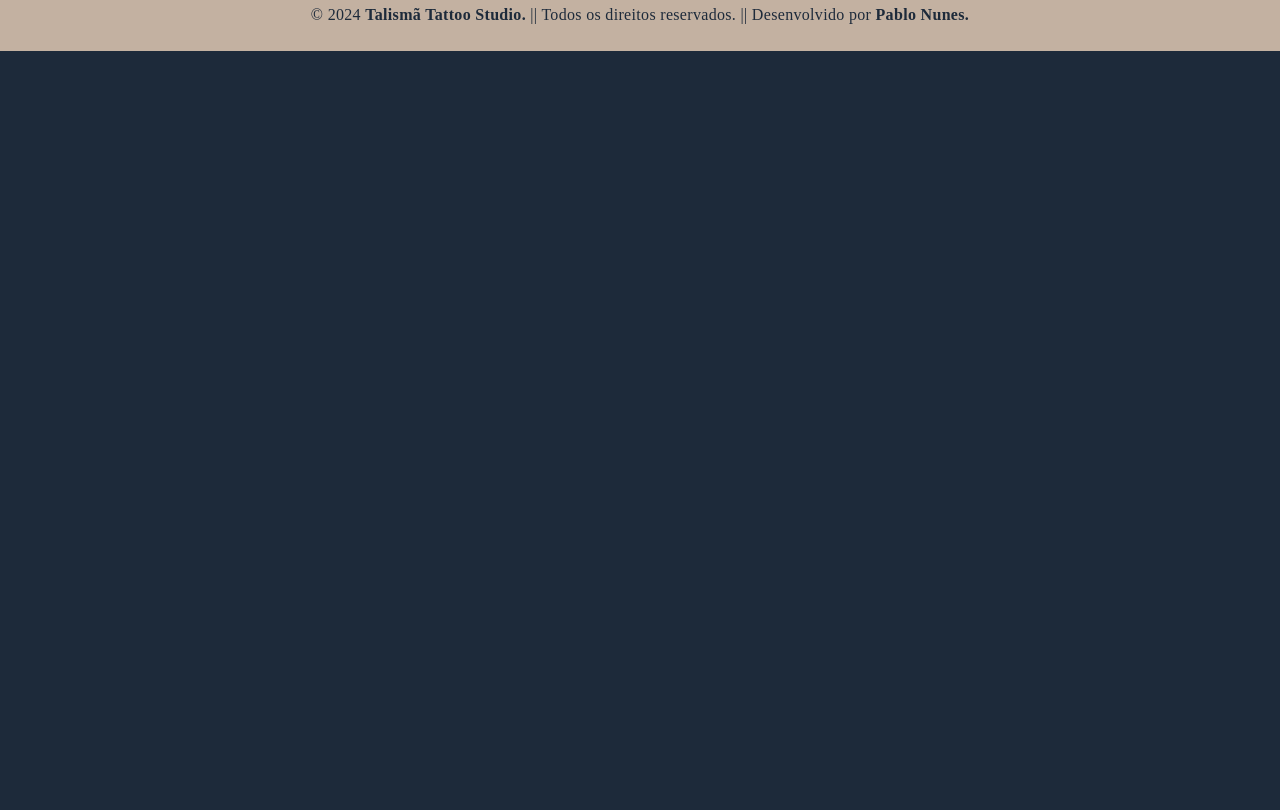
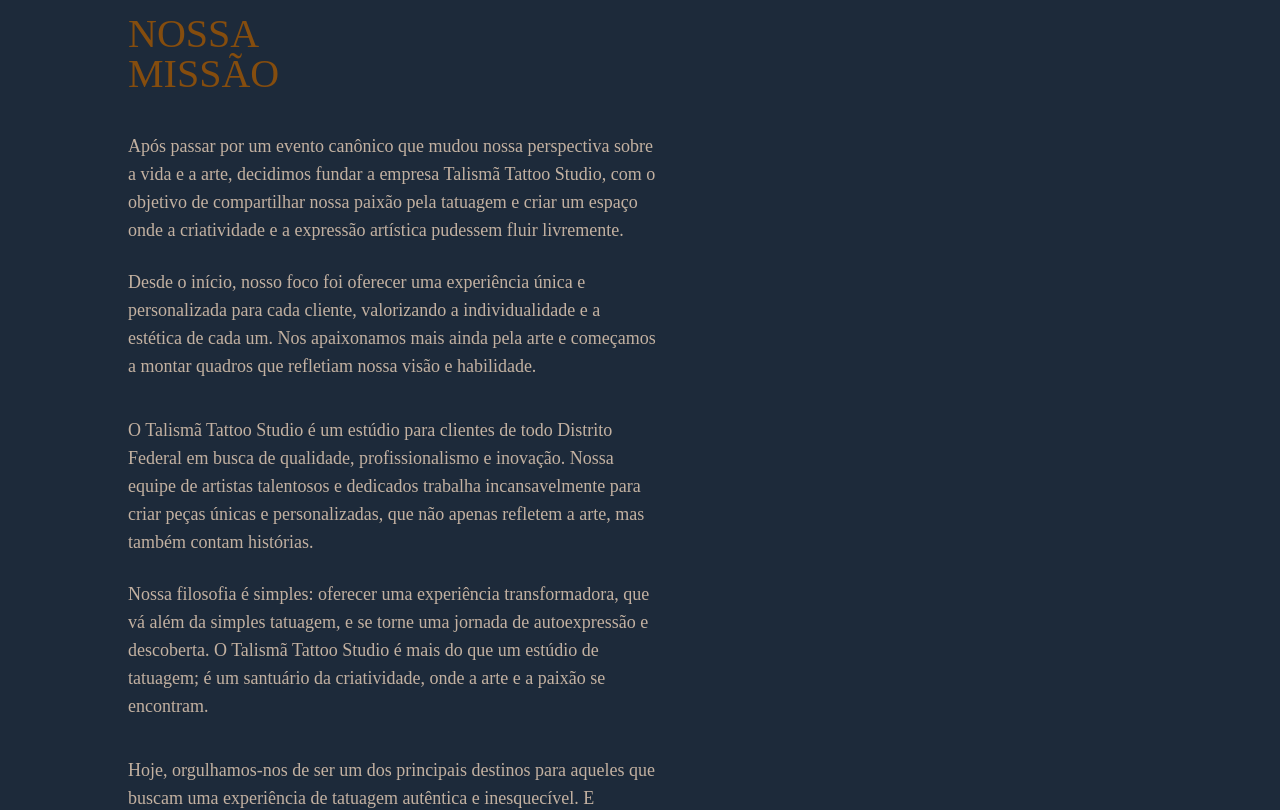
Before and after one commit to Pabloopk/Talisma-tattoo-studio-estudio-de-artes-e-tatuagem, a React (Create React App) app: page /sobre in a window 1280 px wide. Shown: the part 1380-2190 px from the top of the page. Before the commit the page ends 1431 px from the top, so only its background shows below. Built offline with nearby package versions, Linux system fonts and the light colour scheme.

Commit message:
add seo text

```diff
--- a/src/page/Sobre.js
+++ b/src/page/Sobre.js
@@ -66,14 +66,46 @@
 
                     <p className='mb-6'>Hoje, orgulhamos-nos de ser um dos principais destinos para aqueles que buscam uma experiência de tatuagem autêntica e inesquecível. E continuamos a inovar, sempre buscando novas formas de expressão e novos caminhos para criar arte que inspire e transforme.</p>
 
-                    <button onClick={buttonAbout}  className='mb-[40px] btn btn-lg btn-link'>
-                      Voltar
-                    </button>
 
                   </div>
                 </div>
               </motion.div>
+
+
+
           </div>
+
+          <motion.div variants={fadeIn('left')}
+              initial="hidden"
+              whileInView={'show'} className='flex-1 h-full xl:mt-48'>
+
+                <div className='flex mt-16 flex-col items-start'>
+
+
+                  <h2 className='h2 mt-10'>Nossa Missão</h2>
+                  <div className='max-w-[530px]'>
+                    <p className='mb-6'>Após passar por um evento canônico que mudou nossa perspectiva sobre a vida e a arte, decidimos fundar a empresa Talismã Tattoo Studio, com o objetivo de compartilhar nossa paixão pela tatuagem e criar um espaço onde a criatividade e a expressão artística pudessem fluir livremente.
+                    </p>
+
+                    <p className='mb-9'>Desde o início, nosso foco foi oferecer uma experiência única e personalizada para cada cliente, valorizando a individualidade e a estética de cada um. Nos apaixonamos mais ainda pela arte e começamos a montar quadros que refletiam nossa visão e habilidade.
+                    </p>
+
+                    <p className='mb-6'>O Talismã Tattoo Studio é um estúdio para clientes de todo Distrito Federal em busca de qualidade, profissionalismo e inovação. Nossa equipe de artistas talentosos e dedicados trabalha incansavelmente para criar peças únicas e personalizadas, que não apenas refletem a arte, mas também contam histórias.
+
+                    </p>
+
+                    <p className='mb-9'>Nossa filosofia é simples: oferecer uma experiência transformadora, que vá além da simples tatuagem, e se torne uma jornada de autoexpressão e descoberta. O Talismã Tattoo Studio é mais do que um estúdio de tatuagem; é um santuário da criatividade, onde a arte e a paixão se encontram.
+                    </p>
+
+                    <p className='mb-6'>Hoje, orgulhamos-nos de ser um dos principais destinos para aqueles que buscam uma experiência de tatuagem autêntica e inesquecível. E continuamos a inovar, sempre buscando novas formas de expressão e novos caminhos para criar arte que inspire e transforme.</p>
+
+                  </div>
+                </div>
+              </motion.div>
+
+                  <button onClick={buttonAbout}  className='mb-[40px] btn btn-lg btn-link'>
+                      Voltar
+                    </button>
         </div>
         <Copyright />
     </section>
```
